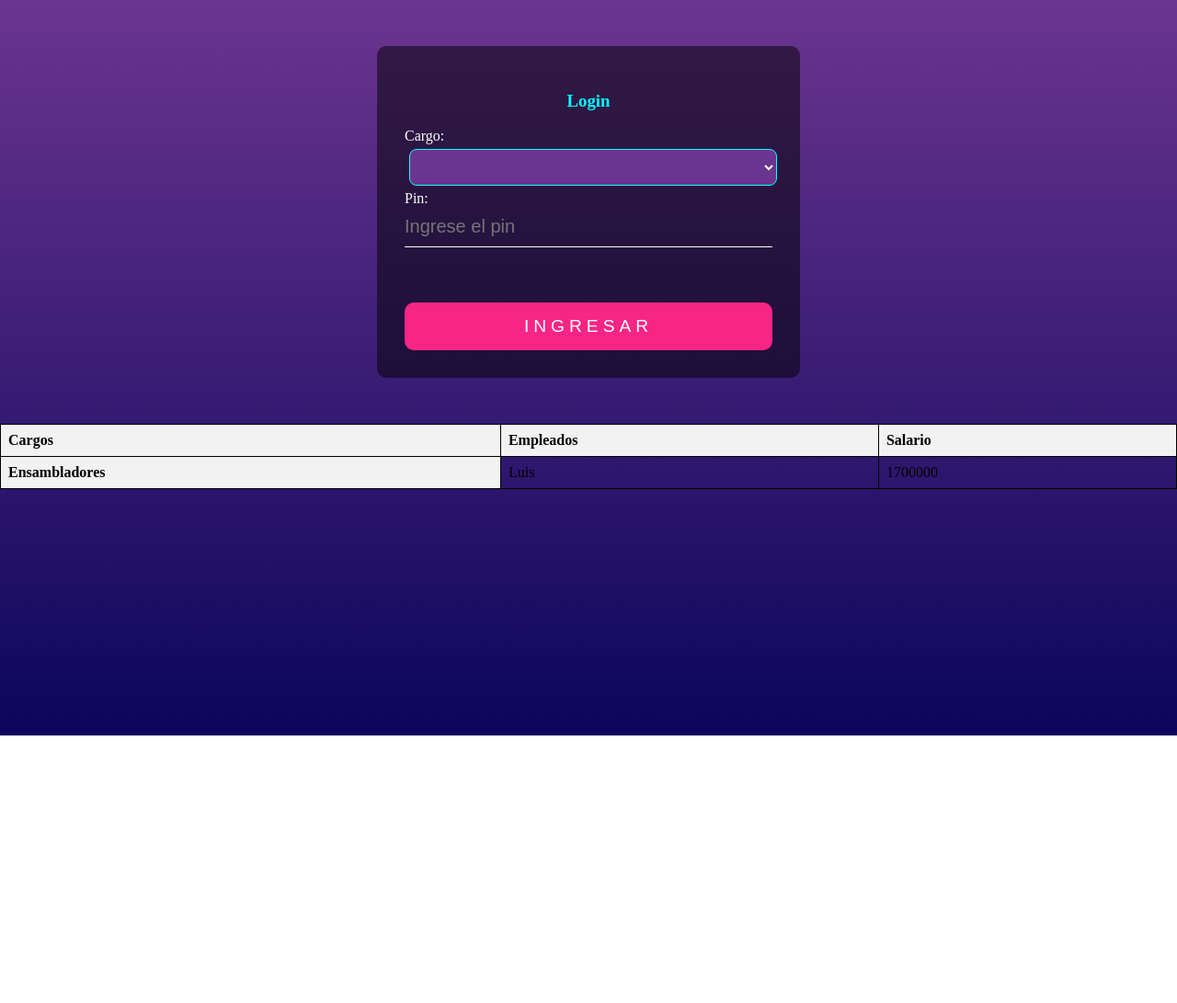
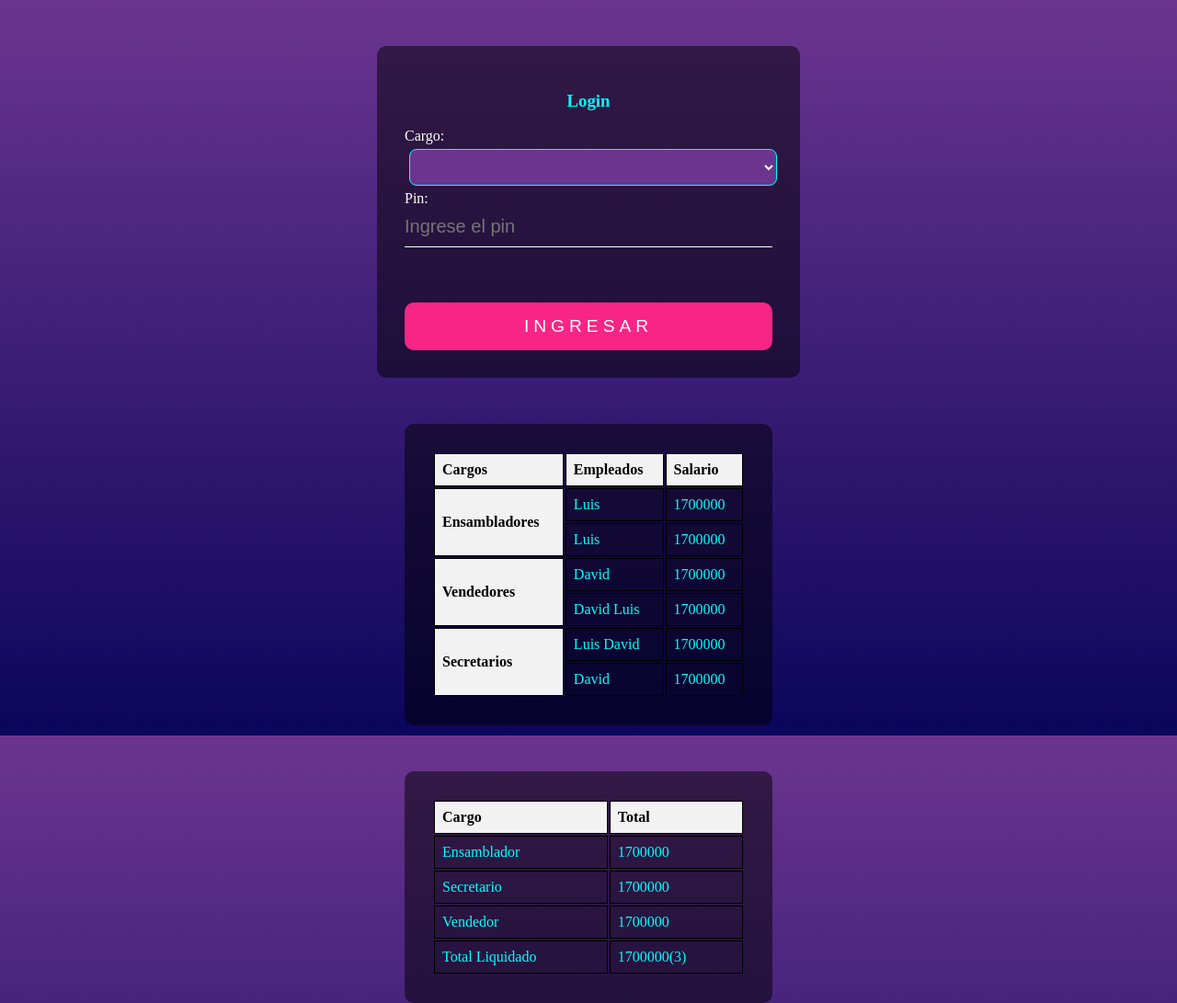
Before and after one commit to megof/EF_MM, a plain HTML site: page index.html in a window 1280 px wide. Shown: the whole page at 92% size. Before the commit the page ends 800 px from the top, so only its background shows below. Drawn offline with nearby package versions, Linux system fonts and the light colour scheme.

Commit message:
table update

```diff
--- a/css/style.css
+++ b/css/style.css
@@ -68,8 +68,11 @@ span{
 }
 
 table {
-  width: 100%;
-  border-collapse: collapse;
+  margin: 50px auto;
+    width: 400px;
+    padding: 30px;
+    background: rgba(0, 0, 0, 0.5);
+    border-radius: 10px;
 }
 th, td {
   border: 1px solid black;
@@ -79,3 +82,8 @@ th, td {
 th {
   background-color: #f2f2f2;
 }
+
+td{
+
+  color: aqua;
+}
--- a/index.html
+++ b/index.html
@@ -160,7 +160,51 @@
             <th rowspan="2">Ensambladores</th>
             <td>Luis</td>
             <td>1700000</td>
-
+        </tr>
+        <tr>
+            <td>Luis</td>
+            <td>1700000</td>
+        </tr>
+        <tr>
+            <th rowspan="2">Vendedores</th>
+            <td>David</td>
+            <td>1700000</td>
+        </tr>
+        <tr>
+            <td>David Luis</td>
+            <td>1700000</td>
+        </tr>
+        <tr>
+            <th rowspan="2">Secretarios</th>
+            <td>Luis David</td>
+            <td>1700000</td>
+        </tr>
+        <tr>
+            <td>David</td>
+            <td>1700000</td>
+        </tr>
+    </table>
+<h1></h1>
+    <table>
+        <tr>
+            <th>Cargo</th>
+            <th>Total</th>
+        </tr>
+        <tr>
+            <td>Ensamblador</td>
+            <td>1700000</td>
+        </tr>
+        <tr>
+            <td>Secretario</td>
+            <td>1700000</td>
+        </tr>
+        <tr>
+            <td>Vendedor</td>
+            <td>1700000</td>
+        </tr>
+        <tr>
+            <td>Total Liquidado</td>
+            <td>1700000(3)</td>
         </tr>
     </table>
 
```
